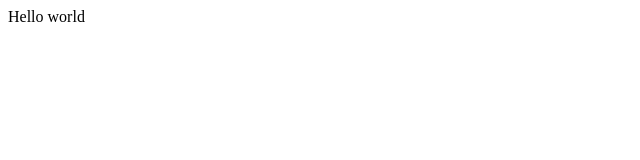
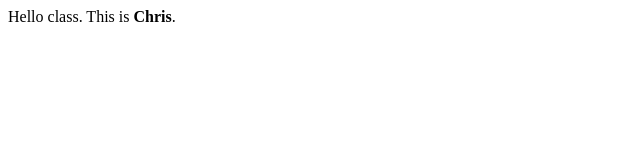
Before and after one commit to SingaporeClouds/week999, a website: page index.html in a window 1280 px wide. Shown: the whole page, without its empty margins (0-640 px from the left). Drawn offline with Linux system fonts and the light colour scheme.

Commit message:
Changed greeting in class

```diff
--- a/index.html
+++ b/index.html
@@ -1,5 +1,5 @@
 <html>
-<body>
-Hello world
-</body>
+  <body>
+   Hello class. This is <b>Chris</b>.
+  </body>
 </html>
```
